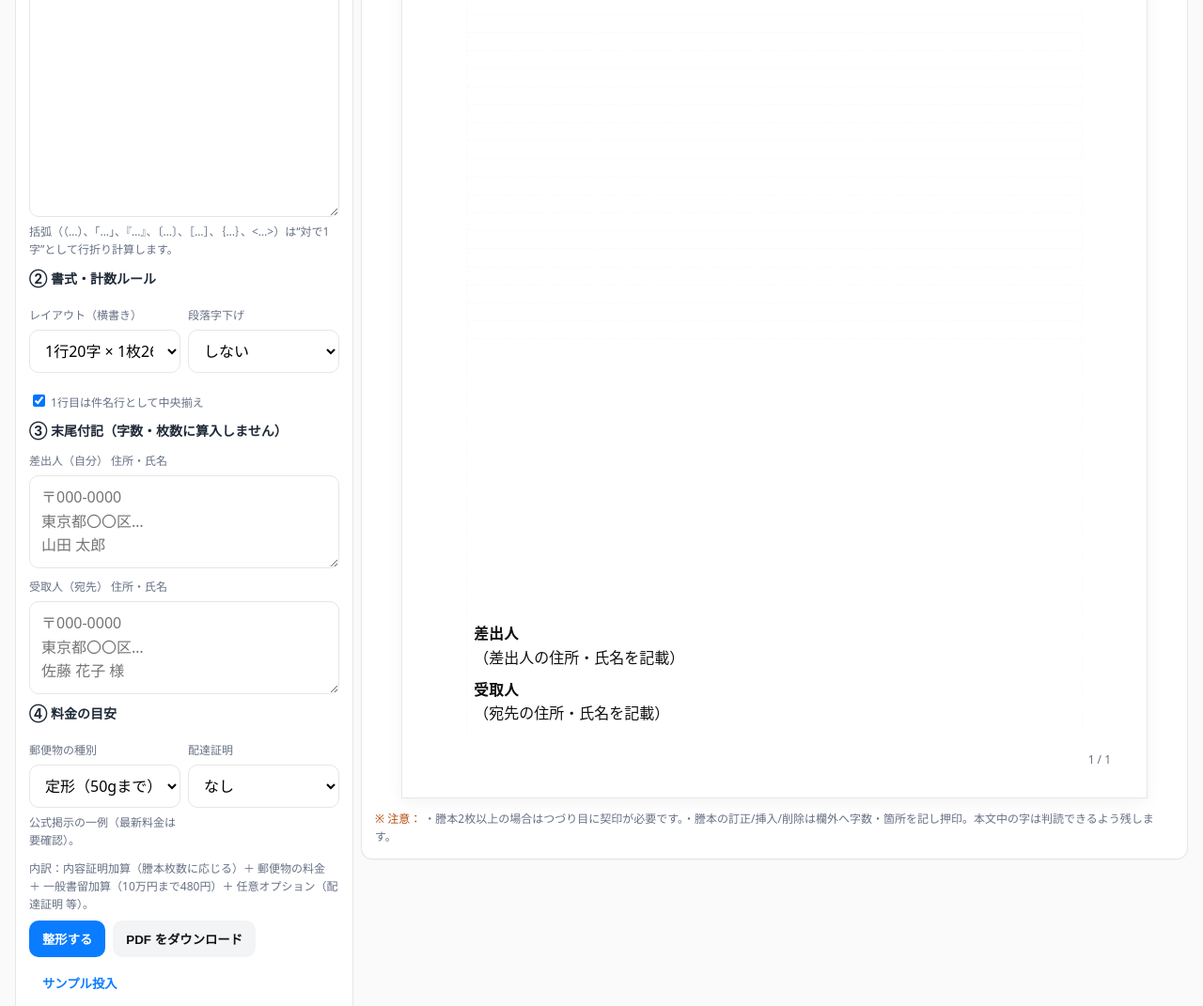
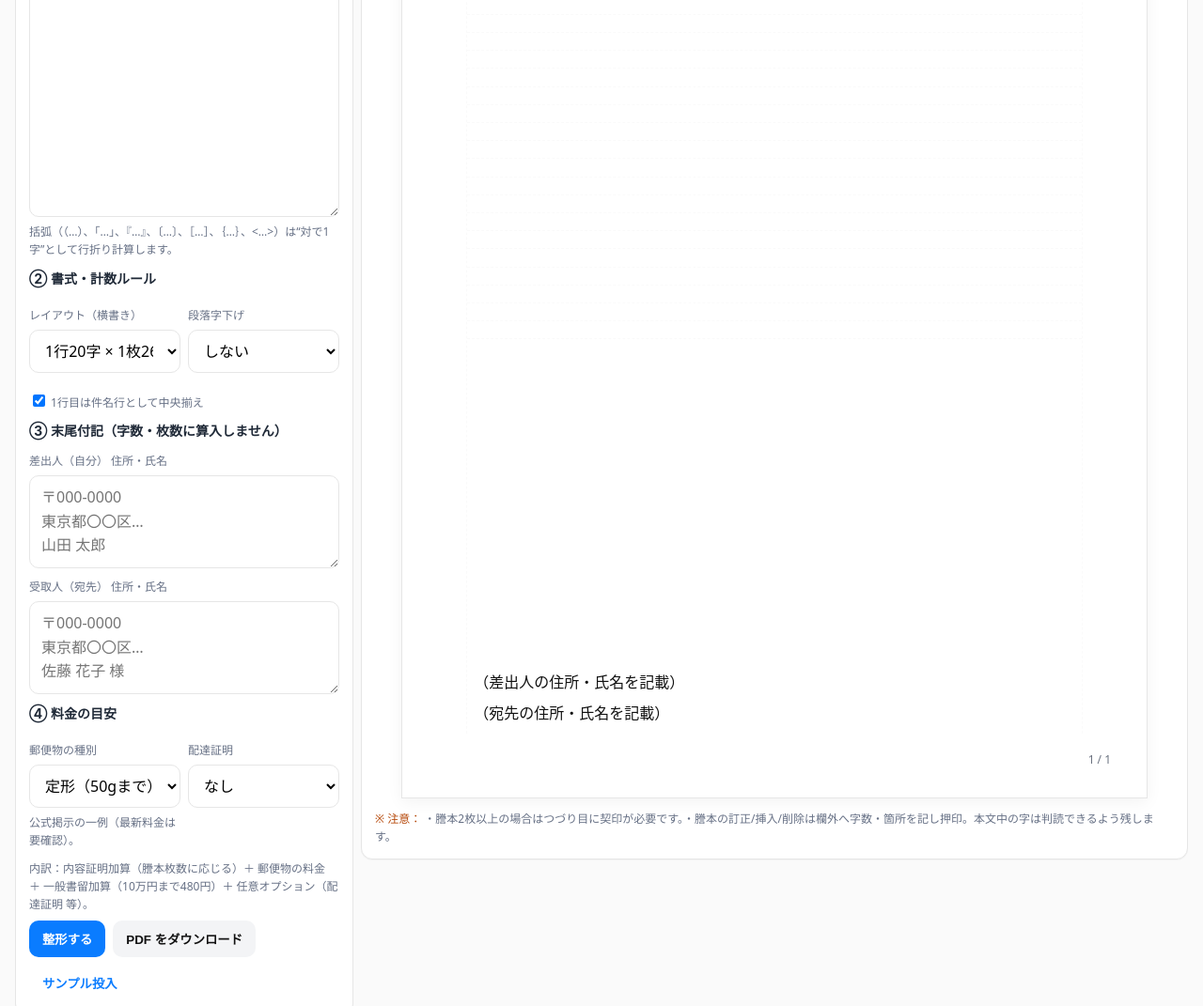
Before and after one commit to striderkein/naiyo-syomei-formatter, a plain HTML site: page index.html in a window 1280 px wide. Shown: the part 431-1502 px from the top of the page at 94% size. Drawn offline with nearby package versions, Linux system fonts and the light colour scheme.

Commit message:
refactor:ラベル文字列「差出人」「受取人」を削除した

```diff
--- a/index.html
+++ b/index.html
@@ -395,9 +395,11 @@
           const foot = document.createElement("div");
           foot.className = "footer-box";
           foot.innerHTML = `
-            <div><b>差出人</b><br>${from.replace(/\n/g,"<br>") || "（差出人の住所・氏名を記載）"}</div>
+            <!-- 差出人 -->
+            <div>${from.replace(/\n/g,"<br>") || "（差出人の住所・氏名を記載）"}</div>
             <div style="height:8px"></div>
-            <div><b>受取人</b><br>${to.replace(/\n/g,"<br>") || "（宛先の住所・氏名を記載）"}</div>
+            <!-- 受取人 -->
+            <div>${to.replace(/\n/g,"<br>") || "（宛先の住所・氏名を記載）"}</div>
           `;
           sheet.appendChild(foot);
         }
```
